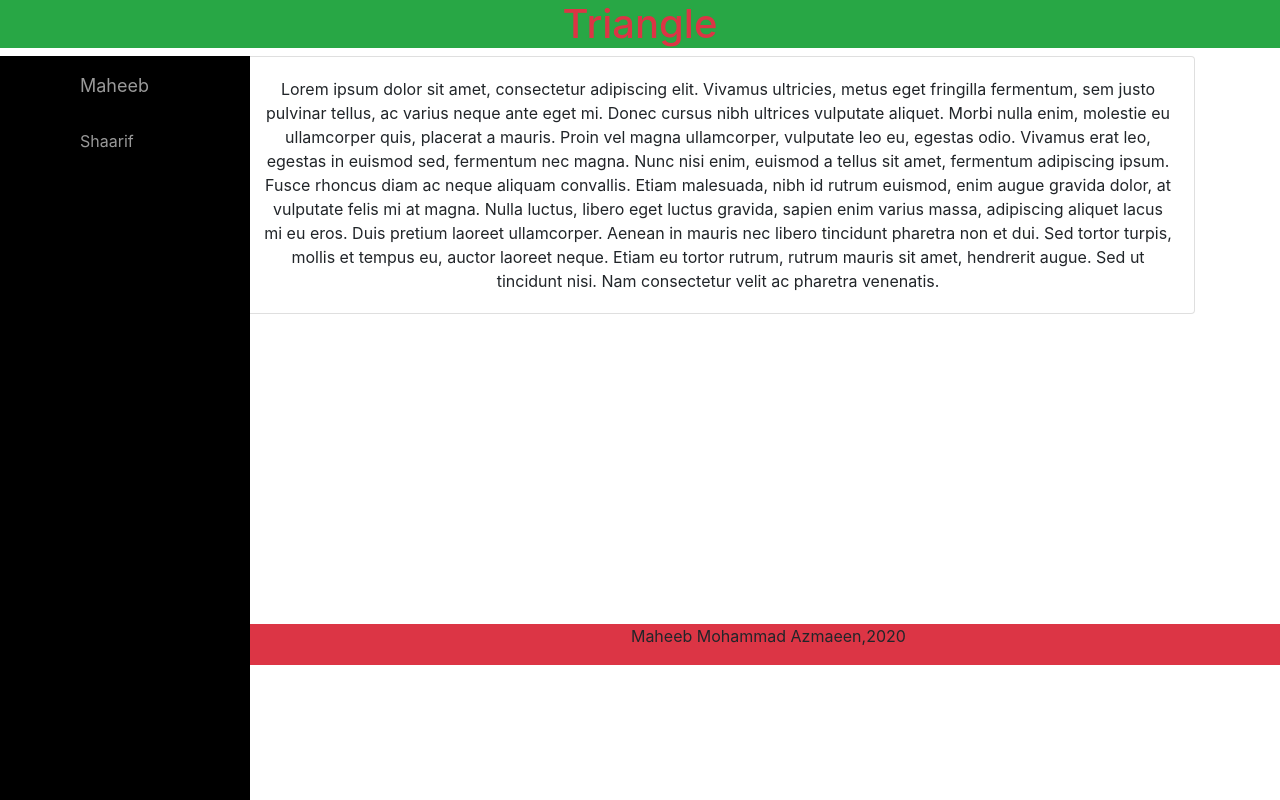
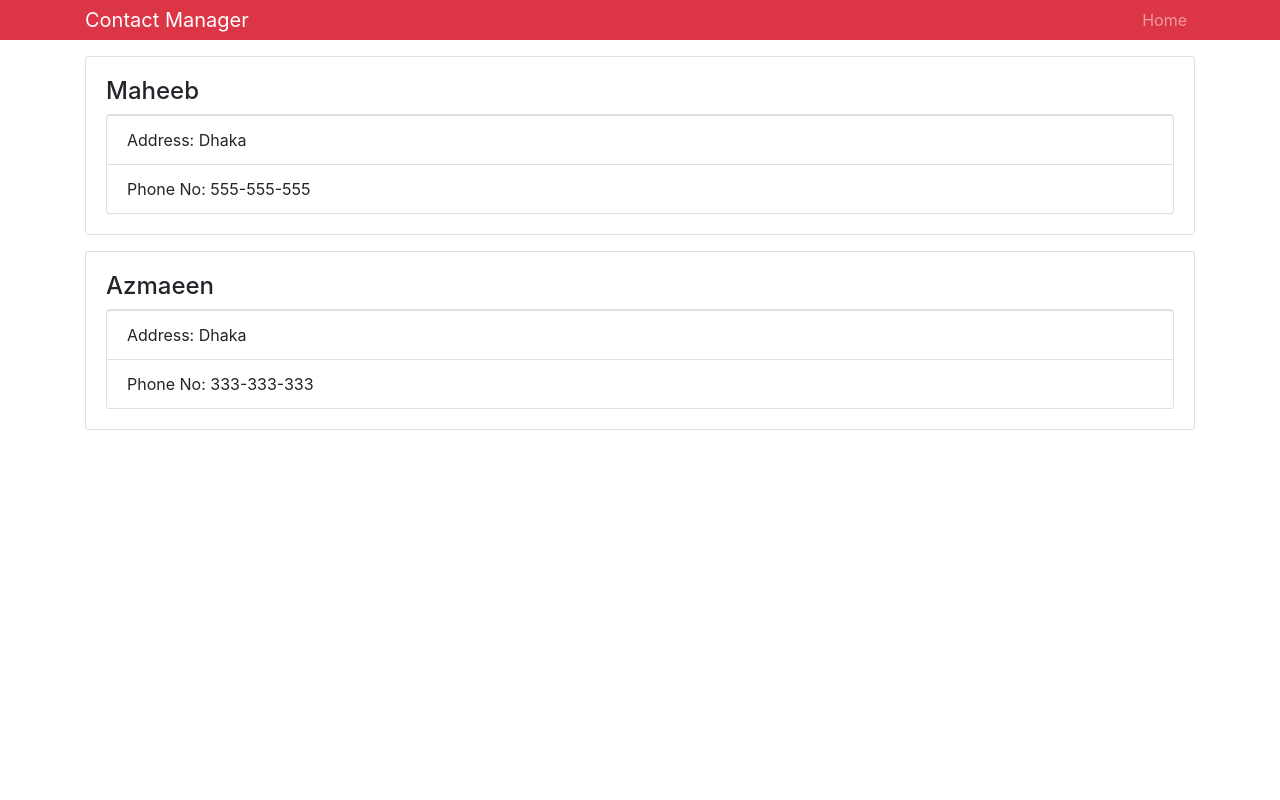
Before and after one commit to Maheeb/reactThrowback, a React (Create React App) app: page / in a window 1280 px wide. Built offline with nearby package versions, Linux system fonts and the light colour scheme.

Commit message:
Contact manager layout

```diff
--- a/src/App.js
+++ b/src/App.js
@@ -1,13 +1,10 @@
 import React, {Component} from 'react';
 // import logo from './logo.svg';
-// import Contact from './Contact.js'
+import Contact from './Contact.js'
 // // import './App.css';
-// import Header from './Header'
+import Header from './Header'
 import 'bootstrap/dist/css/bootstrap.min.css'
-import Appbar from './components/pages/Appbar'
-import Leftnav from './components/pages/Leftnav'
-import Content from './components/pages/Content'
-import Footer from './components/pages/Footer'
+
 import './contact.css'
 class App extends Component{
 render() {
@@ -15,18 +12,11 @@ render() {
 
   return (
       <div className="App">
-
-            <Appbar logo="Triangle"
-            />
-            <Leftnav
-                name_1 = "Maheeb"
-                name_2 = "Shaarif"
-            />
-            <Content
-                cbody = "Lorem ipsum dolor sit amet, consectetur adipiscing elit. Vivamus ultricies, metus eget fringilla fermentum, sem justo pulvinar tellus, ac varius neque ante eget mi. Donec cursus nibh ultrices vulputate aliquet. Morbi nulla enim, molestie eu ullamcorper quis, placerat a mauris. Proin vel magna ullamcorper, vulputate leo eu, egestas odio. Vivamus erat leo, egestas in euismod sed, fermentum nec magna. Nunc nisi enim, euismod a tellus sit amet, fermentum adipiscing ipsum. Fusce rhoncus diam ac neque aliquam convallis. Etiam malesuada, nibh id rutrum euismod, enim augue gravida dolor, at vulputate felis mi at magna. Nulla luctus, libero eget luctus gravida, sapien enim varius massa, adipiscing aliquet lacus mi eu eros. Duis pretium laoreet ullamcorper. Aenean in mauris nec libero tincidunt pharetra non et dui. Sed tortor turpis, mollis et tempus eu, auctor laoreet neque. Etiam eu tortor rutrum, rutrum mauris sit amet, hendrerit augue. Sed ut tincidunt nisi. Nam consectetur velit ac pharetra venenatis."
-            />
-            <Footer  fText= "Maheeb Mohammad Azmaeen,2020"/>
-
+        <Header title="Contact Manager"  />
+          <div className="container">
+        <Contact name={"Maheeb"} address={"Dhaka"} phone={"555-555-555"}/>
+          <Contact name={"Azmaeen"} address={"Dhaka"} phone={"333-333-333"}/>
+      </div>
       </div>
   );
  }
--- a/src/Contact.js
+++ b/src/Contact.js
@@ -11,13 +11,13 @@ class Contact extends Component {
 
 
 
-       const {name,address,blood} = this.props;
+       const {name,address,phone} = this.props;
        return (
-           <div >
-               <ul>
-                   <li>Name: {name} </li>
-                   <li>Address: {address} </li>
-                   <li>Blood group: {blood}  </li>
+           <div className="card card-body mb-3">
+                <h4>{name}</h4>
+               <ul className="list-group">
+                   <li className="list-group-item">Address: {address} </li>
+                   <li className="list-group-item">Phone No: {phone}  </li>
                </ul>
            </div>
        );
@@ -30,4 +30,5 @@ Contact.propTypes = {
     blood: PropTypes.string.isRequired
 }
 
+
 export default Contact;
--- a/src/Header.js
+++ b/src/Header.js
@@ -5,15 +5,20 @@ const Header = (props) =>{
 
     const {title} = props;
     return(
+        <nav className="navbar navbar-expand-sm navbar-dark bg-danger mb-3 py-0">
+            <div className="container">
+                <a href="/" className="navbar-brand text-center"> {title} </a>
+                <div>
+                    <ul className="navbar-nav mr-auto">
+                        <li className="nav-item">
+                            <a href="" className="nav-link">Home</a>
+                        </li>
+                    </ul>
 
-        <nav className="navbar navbar-expand-lg navbar-light bg-danger">
-            <a  style={headerStyle} className="navbar-brand" href="#">{title}</a>
-            <button className="navbar-toggler" type="button" data-toggle="collapse" data-target="#navbarNav"
-                    aria-controls="navbarNav" aria-expanded="false" aria-label="Toggle navigation">
-                <span className="navbar-toggler-icon"></span>
-            </button>
+                </div>
+            </div>
+        </nav>
 
-        </nav>
     );
 }
 
--- a/src/contact.css
+++ b/src/contact.css
@@ -1,89 +1,3 @@
-
-#sidebar-wrapper {
-    margin-left: -250px;
-    left: 250px;
-    width: 250px;
-    background: #000;
-    position: fixed;
-    height: 100%;
-    overflow-y: auto;
-    z-index: 1000;
-    transition: all 0.4s ease 0s;
+li{
+    list-style: none;
 }
-
-#wrapper.active {
-    padding-left: 0;
-}
-
-#wrapper.active #sidebar-wrapper {
-    left: 0;
-}
-
-.sidebar-nav {
-    position: absolute;
-    top: 0;
-    width: 250px;
-    list-style: none;
-    margin: 0;
-    padding: 0;
-}
-
-.sidebar-nav li {
-    line-height: 40px;
-    text-indent: 20px;
-}
-
-.sidebar-nav li a {
-    color: #999999;
-    display: block;
-    text-decoration: none;
-    padding-left: 60px;
-}
-
-.sidebar-nav li a span:before {
-    position: absolute;
-    left: 0;
-    color: #41484c;
-    text-align: center;
-    width: 20px;
-    line-height: 18px;
-}
-
-.sidebar-nav li a:hover,
-.sidebar-nav li.active {
-    color: #fff;
-    background: rgba(255,255,255,0.2);
-    text-decoration: none;
-}
-
-.sidebar-nav li a:active,
-.sidebar-nav li a:focus {
-    text-decoration: none;
-}
-
-.sidebar-nav > .sidebar-brand {
-    height: 65px;
-    line-height: 60px;
-    font-size: 18px;
-}
-
-.sidebar-nav > .sidebar-brand a {
-    color: #999999;
-}
-
-.sidebar-nav > .sidebar-brand a:hover {
-    color: #fff;
-    background: none;
-}
-
-.card{     text-align: center;
-    margin-left: 156px;
-}
-
-.footer{
-    margin-left: 250px;
-    width: 81%;
-    margin-top: 310px;
-    padding-bottom: 1px;
-}
-.footer p{}
```
